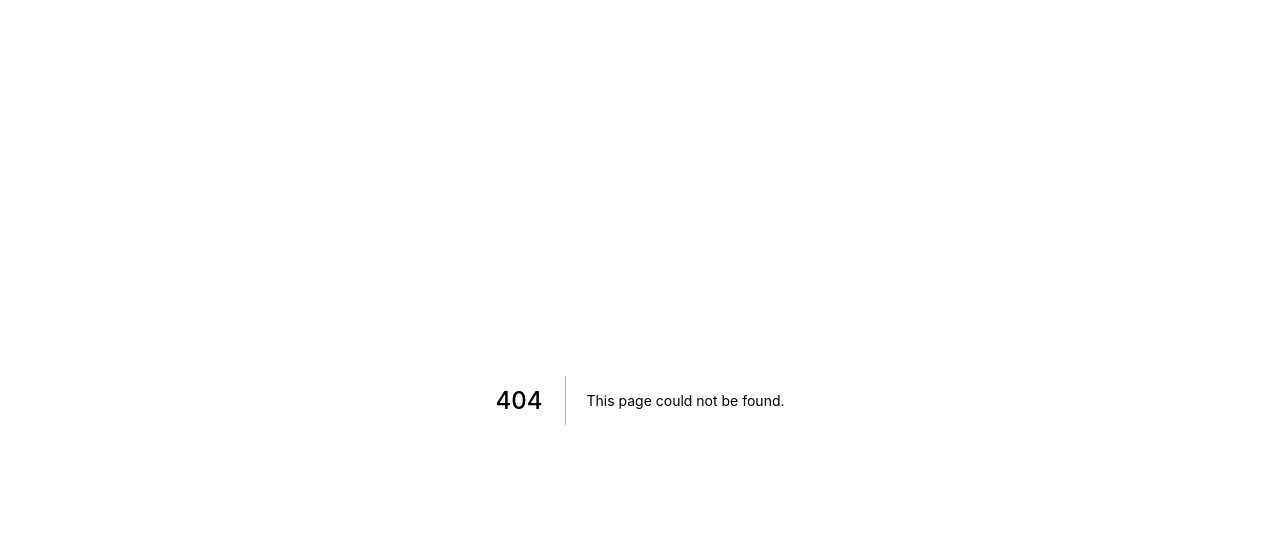
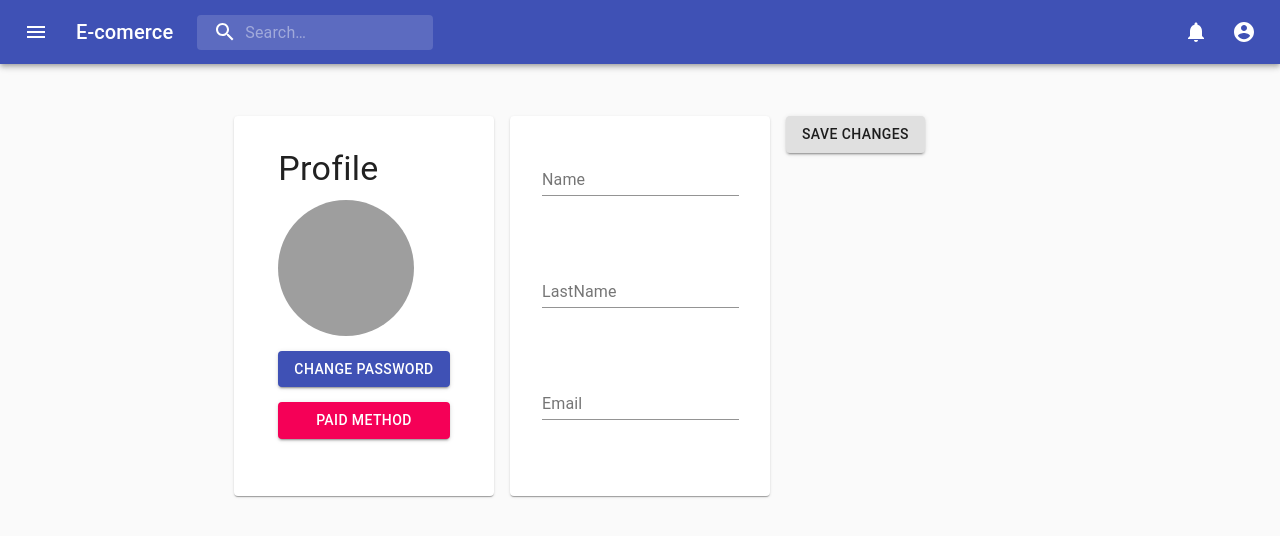
Before and after one commit to ricardober93/FrontendStore, a Next.js app: page /profile in a window 1280 px wide. Before the commit this address had no page. Shown: the top 536 px of the page. Built offline with nearby package versions, Linux system fonts and the light colour scheme; grey boxes are pictures that could not be loaded.

Commit message:
Avances del perfil

```diff
--- /dev/null
+++ b/pages/profile.js
@@ -0,0 +1,11 @@
+import React from 'react'
+import Profile from "../src/modules/user/auth/components/Profile";
+import Layout from "../src/modules/layouts/layout";
+
+export default function profile() {
+    return (
+        <Layout>
+            <Profile />
+        </Layout>
+    )
+}
--- a/src/modules/components/InputForm.js
+++ b/src/modules/components/InputForm.js
@@ -3,18 +3,19 @@ import PropTypes from 'prop-types';
 
 import Input from "@material-ui/core/Input";
 
- const InputForm = ({id, type, name, onChange, onBlur, value}) => {
+ const InputForm = ({id, type, name, onChange, onBlur, value , variant}) => {
     return (
         <div>
              <Input
                 style={{ marginTop: 20 }}
                 fullWidth="true"
-                type={type? type : 'text'}
+                type={type ? type : 'text'}
                 id={ id ? id : name}
                 name={name}
                 onChange={ onChange }
                 onBlur={ onBlur }
                 value={value}
+                variant={variant ? variant : null}
                 />
         </div>
     )
--- /dev/null
+++ b/src/modules/user/auth/components/Profile.js
@@ -0,0 +1,116 @@
+import React from "react";
+import { makeStyles } from "@material-ui/core/styles";
+import {
+  Grid,
+  Typography,
+  Avatar,
+  Button,
+  TextField,
+  Paper,
+} from "@material-ui/core";
+import { green, purple } from "@material-ui/core/colors";
+
+const useStyles = makeStyles((theme) => ({
+  root: {
+    flexGrow: 1,
+  },
+  paper: {
+    height: 380,
+    width: 260,
+  },
+  grid: {
+    display: "flex",
+    gridTemplateColumns: "1fr 1fr 1fr",
+    alignContent: "center",
+    justifyContent: "center",
+    height: 500,
+
+  },
+  div: {
+    display: "grid",
+    alignContent: "center",
+    justifyContent: "center",
+    padding: theme.spacing(4),
+  },
+  large: {
+    width: theme.spacing(17),
+    height: theme.spacing(17),
+    marginTop: 10,
+  },
+  btn: {
+    marginTop: 15,
+  },
+  palette: {
+    background: green,
+  },
+  form: {
+    "& > *": {
+      margin: theme.spacing(4),
+      width: "25ch",
+    },
+  },
+}));
+
+export default function Profile() {
+  const [spacing, setSpacing] = React.useState(2);
+  const classes = useStyles();
+  return (
+    <Grid container className={classes.root} spacing={2}>
+      <Grid item xs={12}>
+        <Grid
+          container
+          className={classes.grid}
+          justify="center"
+          spacing={spacing}
+        >
+          <Grid item>
+            <Paper className={classes.paper}>
+              <div className={classes.div}>
+                <Typography variant="h4" colorPrimary>
+                  Profile
+                </Typography>
+                <Avatar
+                  alt="Remy Sharp"
+                  src="https://www.pngitem.com/pimgs/m/78-786293_1240-x-1240-0-avatar-profile-icon-png.png"
+                  className={classes.large}
+                />
+                <Button
+                  variant="contained"
+                  color="primary"
+                  className={classes.btn}
+                >
+                  Change Password
+                </Button>
+                <Button
+                  variant="contained"
+                  color="secondary"
+                  className={classes.btn}
+                >
+                  Paid Method
+                </Button>
+              </div>
+            </Paper>
+          </Grid>
+          <Grid item>
+            <Paper className={classes.paper}>
+              <div className={classes.paper}>
+                <form className={classes.form} noValidate autoComplete="off">
+                  <TextField id="standard-basic" label="Name" />
+                  <TextField id="standard-basic" label="LastName" />
+                  <TextField id="standard-basic" label="Email" />
+                </form>
+              </div>
+            </Paper>
+          </Grid>
+          <Grid item>
+            <div className={classes.paper}>
+              <Button variant="contained" className={classes.palette}>
+                Save changes
+              </Button>
+            </div>
+          </Grid>
+        </Grid>
+      </Grid>
+    </Grid>
+  );
+}
```
